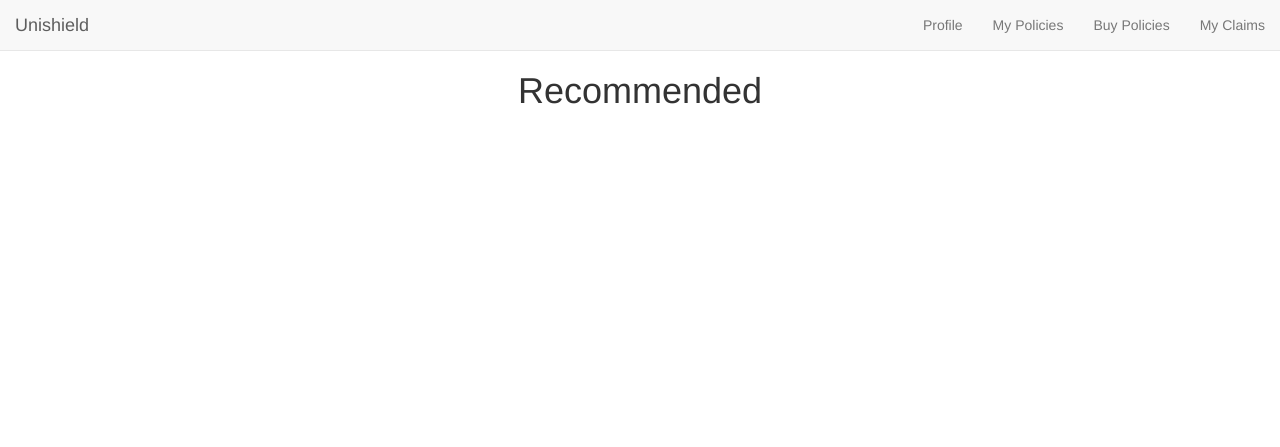
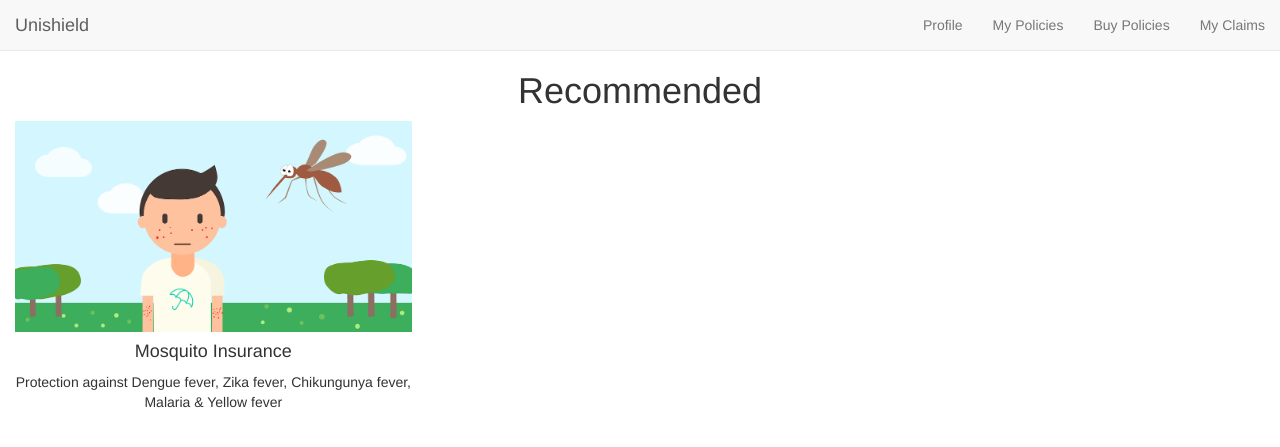
Before and after one commit to jrios6/DSSC-UniShield-Flask, a Flask app: page /buypolicies in a window 1280 px wide. Shown: the top 447 px of the page. Run offline with Flask 2, Linux system fonts and the light colour scheme; some libraries are stand-ins or nearby versions.

Commit message:
Push 1 more time

```diff
--- a/templates/buypolicies.html
+++ b/templates/buypolicies.html
@@ -8,6 +8,16 @@
 <div class="container">
   <h1 class="text-center">Recommended</h1>
 </div>
-
+<main class="row text-center">
+<div class="col-sm-4">
+  <img class="proj-cover-img img-responsive center-block"
+    src="../static/img/mosquitopicture.png"
+    data-toggle="modal" data-target="#project1">
+  <h4>Mosquito Insurance</h4>
+  <p>
+    Protection against Dengue fever, Zika fever, Chikungunya fever, Malaria & Yellow fever
+  </p>
+</div>
+</main>
 
 {% endblock %}
```
Also changed, not shown: static/img/mosquitopicture.png (added).
